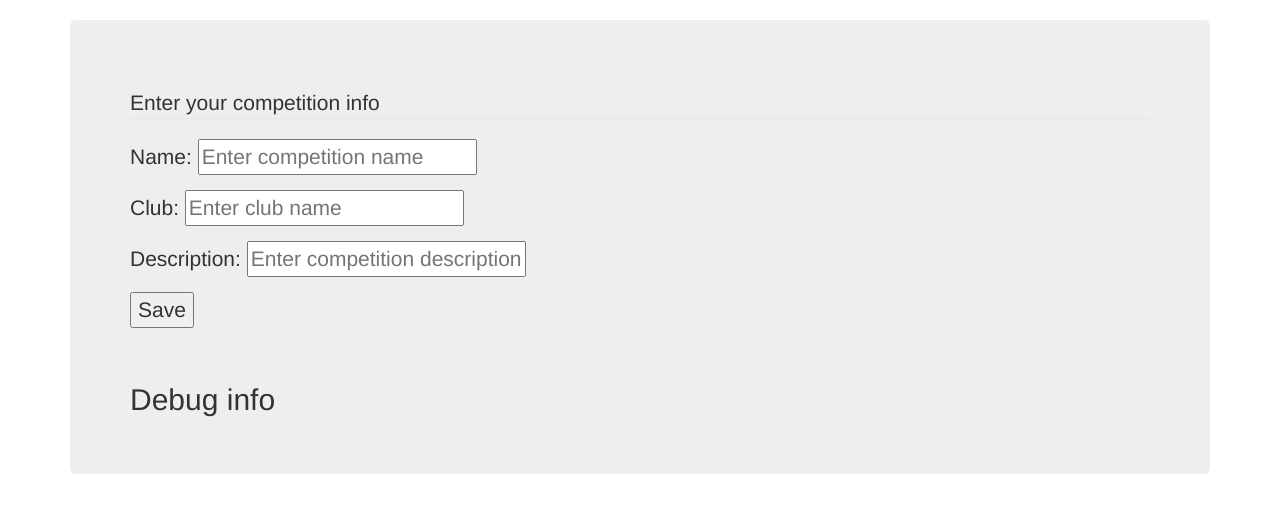
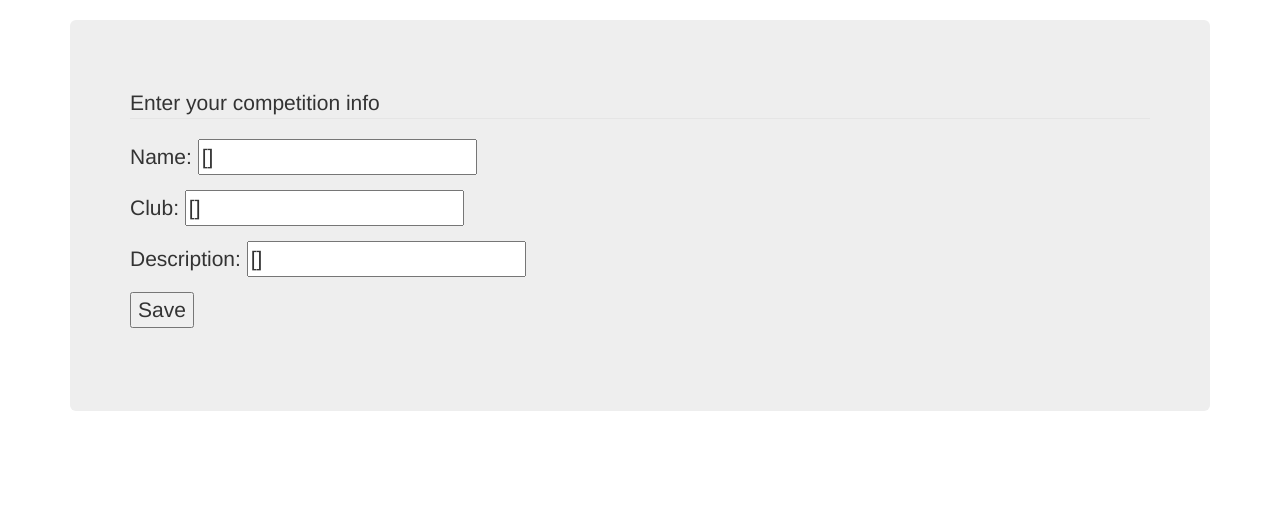
Before and after one commit to brunmorten/F3P, a Node project: template views/competition.jade in a window 1280 px wide. Shown: the part 52-565 px from the top of the page. Run offline with Node 20 templates, Linux system fonts and the light colour scheme; the template is opened without the code that fills it, so the values that code supplies are empty; some libraries are stand-ins or nearby versions.

Commit message:
Start adding create/edit of competition

```diff
--- a/package.json
+++ b/package.json
@@ -13,7 +13,6 @@
     "express": "~4.13.1",
     "express-stormpath": "^2.3.0",
     "jade": "~1.11.0",
-    "jade-bootstrap": "^1.0.1",
     "mongoose": "^4.2.8",
     "morgan": "~1.6.1",
     "serve-favicon": "~2.3.0"
--- a/views/competition.jade
+++ b/views/competition.jade
@@ -8,19 +8,15 @@ block content
     p
       label
       | Name:
-      input(type='text', name='name', placeholder='Enter competition name', required)
+      input(type='text', name='name', value=competition.name, placeholder='Enter competition name', required)
     p
       label
       | Club:
-      input(type='text', name='club', placeholder='Enter club name')
+      input(type='text', name='club', value=competition.club, placeholder='Enter club name')
     p
       label
       | Description:
-      input(type='textbox', name='description', placeholder='Enter competition description')
+      input(type='textbox', name='description', value=competition.description, placeholder='Enter competition description')
     p
       input(type="submit", value="Save")
   br
-
-  h2 Debug info
-  for competition in competitions
-    p= competition.name
--- a/views/index.jade
+++ b/views/index.jade
@@ -2,4 +2,5 @@ extends layout
 
 block content
   - for competition in competitions
-      p= competition.name
+    p
+      a(href=competition.url) #{competition.name}
```
Also changed, not shown: routes/competition.js (+9 -3 lines), routes/index.js (+7 -1 lines).
